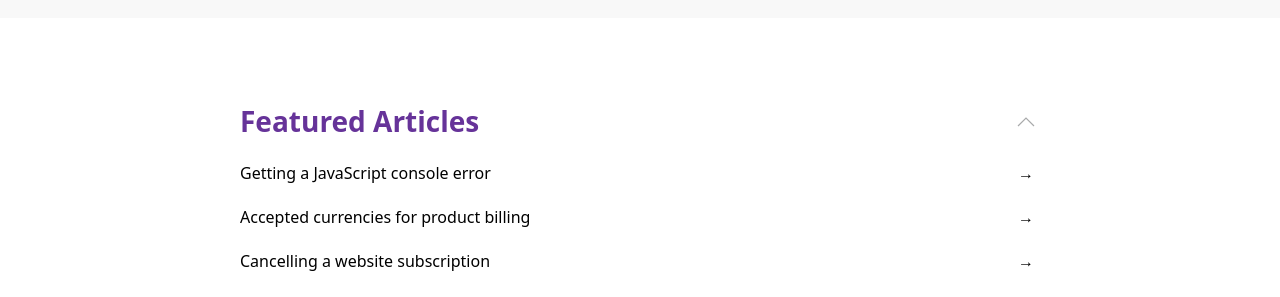
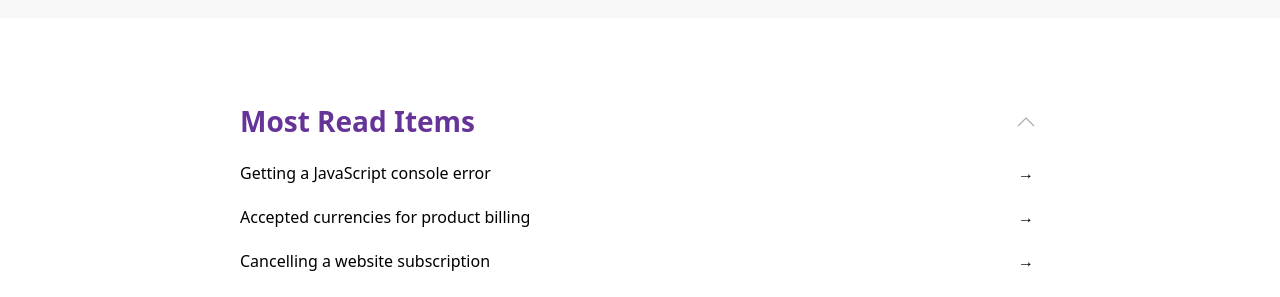
Before and after one commit to robbertl/robbertl.github.io, a Jekyll site: the page built from index.md, in a window 1280 px wide and 900 px high, scrolled down 843 px. Shown: the part 158-455 px from the top of the window. Built offline with Jekyll 4.4.1, drawn with Linux system fonts in a browser that asks for light colours; part of the change alters nothing that is shown.

Commit message:
Update index.md

```diff
--- a/index.md
+++ b/index.md
@@ -4,15 +4,13 @@ title: How Can We Help?
 subtitle: Find advice and answers from our support team fast or get in touch
 hero:
     background: "#005a80"
-    image: header_2.jpg
-    overlay: "linear-gradient(-200deg, rgba(101, 51, 153, 0.9) 0%, rgba(90, 51, 153, 0.9) 53%, rgba(71, 51, 153, 0.9) 100%)"
     align: center
     text: light
     search: true
 category:
     columns: 3
 featured:
-    title: Featured Articles
+    title: Most Read Items
     tag: featured
 cta:
     title: Didn't find an answer to your question?
```
